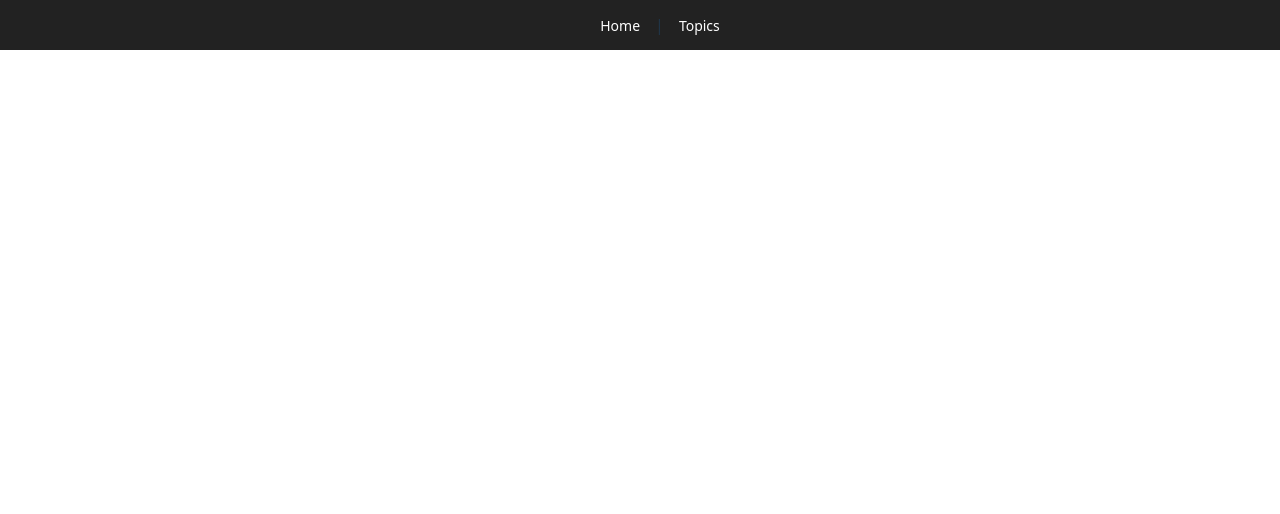
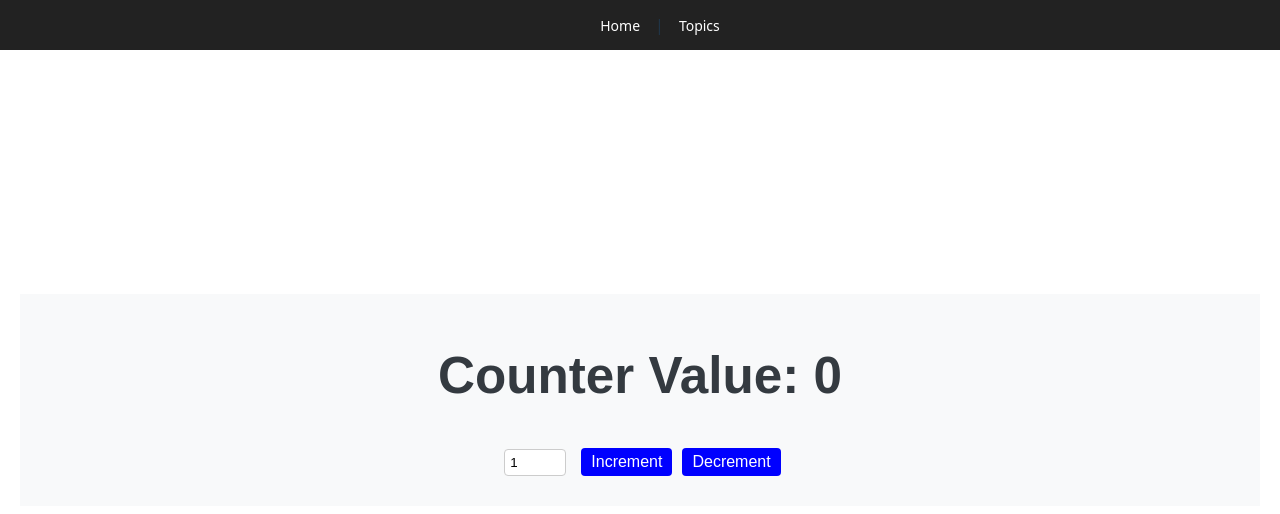
Before and after one commit to saurav-kumarr/React-Vite-Learn, a React (Vite) app: page /topics/hooks in a window 1280 px wide. Before the commit this address had no page. Shown: the top 514 px of the page. Built offline with nearby package versions, Linux system fonts and the light colour scheme.

Commit message:
Learn about state in hooks

```diff
--- /dev/null
+++ b/src/topics/topic4/ReactHooks.jsx
@@ -0,0 +1,20 @@
+import { useState } from "react";
+import './hooks.css'
+function ReactHooks(){
+
+    const [count, setCount] = useState(0);
+    const [step, setStep] = useState(1);
+
+    return(
+        <div className='app-container'>
+            <h1>Counter Value: {count}</h1>
+            <input type="number"
+                    value={step}
+                    onChange={(e) => setStep(parseInt(e.target.value))} />
+            <button onClick={() => setCount(count + step)}>Increment</button>
+            <button onClick={() => setCount(count - step)}>Decrement</button>
+        </div>
+    );
+}
+
+export default ReactHooks;
--- /dev/null
+++ b/src/topics/topic4/hooks.css
@@ -0,0 +1,33 @@
+.app-container {
+    font-family:Arial, Helvetica, sans-serif;
+    text-align: center;
+    padding: 20px;
+    background-color: #f8f9fa;
+    margin: 20px;
+}
+
+h1 {
+    color: #343a40;
+}
+
+input {
+    width: 50px;
+    padding: 5px;
+    margin: 10px;
+    border: 1px solid #ccc;
+    border-radius: 4px;
+}
+
+button {
+    padding: 5px 10px;
+    margin: 5px;
+    border: none;
+    border-radius: 4px;
+    background-color: blue;
+    color: white;
+    cursor: pointer;
+}
+
+button:hover {
+    background-color: darkblue;
+}
--- a/src/topics/topicsConfig.js
+++ b/src/topics/topicsConfig.js
@@ -19,6 +19,11 @@ export const topics = [
     path: "props",
     name: "Props",
     component: () => import("./topic3/Parent.jsx")
+  },
+  {
+    path: "hooks",
+    name: "React Hooks",
+    component: () => import("./topic4/ReactHooks.jsx")
   }
 
 ];
```
